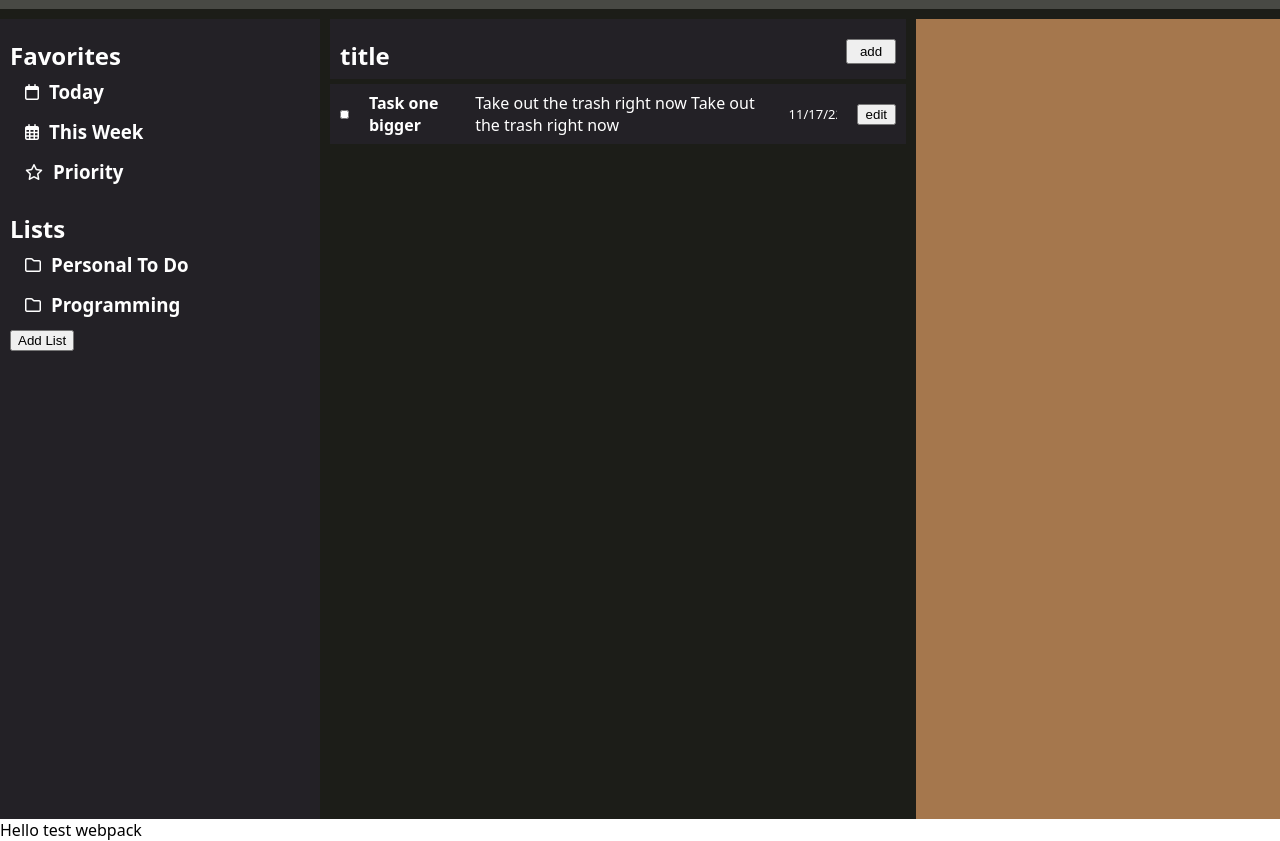
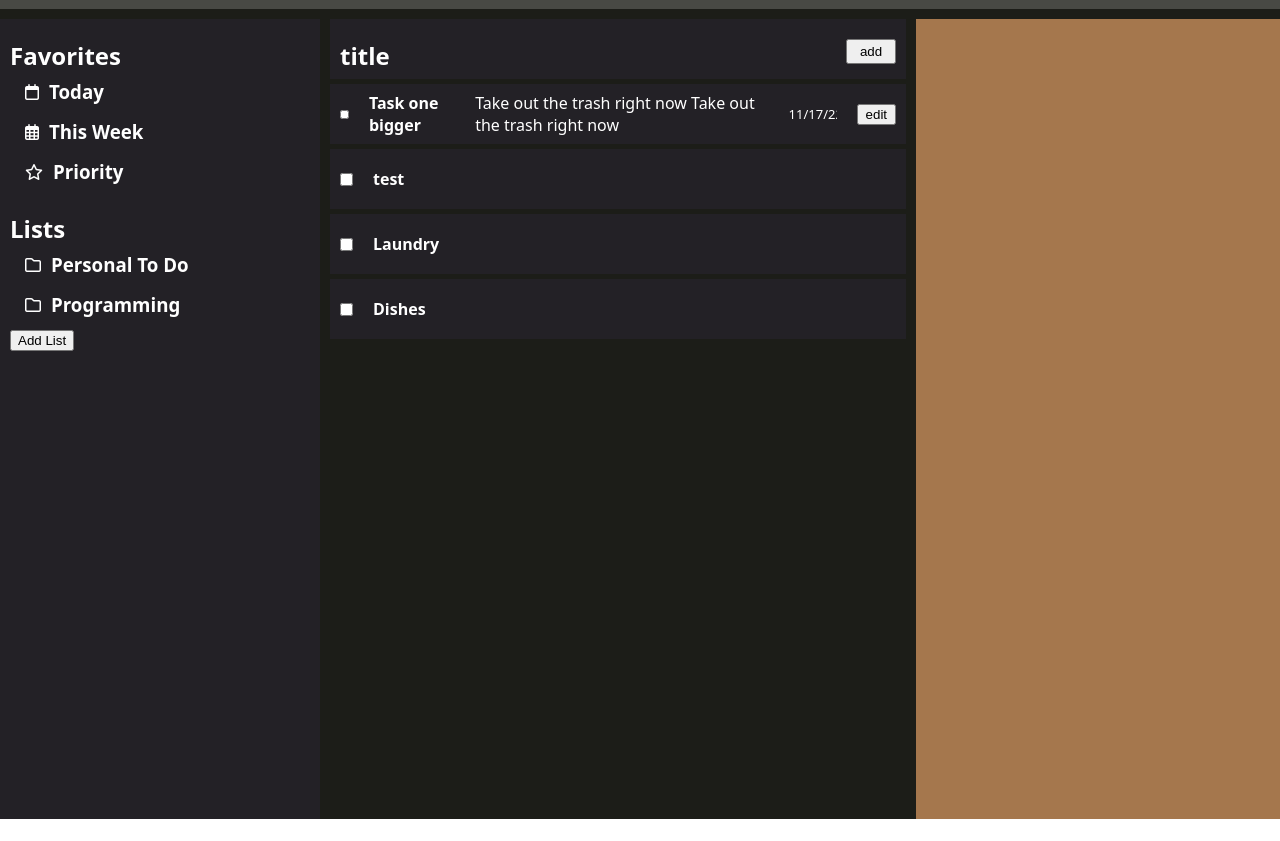
Before and after one commit to linlew/odin-todo, a website built with webpack: page src/index.html in a window 1280 px wide. Shown: the part 91-932 px from the top of the page. After the commit the page ends 910 px from the top, so only its background shows below. Built offline with nearby package versions, Linux system fonts and the light colour scheme.

Commit message:
Added JS logic to create tasks and add to the DOM

```diff
--- a/package.json
+++ b/package.json
@@ -21,6 +21,7 @@
     "webpack-dev-server": "^4.15.1"
   },
   "dependencies": {
-    "lodash": "^4.17.21"
+    "lodash": "^4.17.21",
+    "uuid": "^9.0.1"
   }
 }
--- a/src/index.html
+++ b/src/index.html
@@ -45,12 +45,13 @@
         <div class="add-list"><button>Add List</button></div>
       </div>
       <div class="todo-container">
-        <div class="todo-title"><h2>title</h2>
+        <div class="todo-title">
+          <h2>title</h2>
           <button class="add-todo-btn">add</button>
         </div>
         <div class="todo">
           <input class="task task-check" type="checkbox" />
-          <h4 class="task task-title">Task one bigger</h3>
+          <h4 class="task task-title">Task one bigger</h4>
           <p class="task task-description">
             Take out the trash right now Take out the trash right now
           </p>
--- a/src/index.js
+++ b/src/index.js
@@ -1,14 +1,98 @@
 import _ from 'lodash';
 import './style.css';
+import { v4 as uuidv4 } from 'uuid';
 
- function component() {
-   const element = document.createElement('div');
 
-  // Lodash, now imported by this script
-   element.innerHTML = _.join(['Hello test', 'webpack'], ' ');
-   element.classList.add('hello');
 
-   return element;
+function addTodoDom(id, taskTitle) {
+  const container = document.querySelector('.todo-container');
+
+  const element = document.createElement('div');
+  element.classList.add('todo');
+  element.classList.add(`${id}`);
+
+  const finished = document.createElement('input');
+  finished.type = 'checkbox'
+  finished.classList.add('task');
+  finished.classList.add('task-check');
+
+  const title = document.createElement('h4');
+  title.classList.add('task');
+  title.classList.add('task-title');
+  title.textContent = taskTitle;
+
+  element.appendChild(finished);
+  element.appendChild(title);
+
+  container.appendChild(element);
+
+}
+
+
+
+
+ function todoList(name) {
+  let todoArray = [];
+
+  const listName = name;
+
+  // other variables description, date, priority
+  const addTodo = (taskName) => {
+    const id = uuidv4();
+    const myObj = {"id": id, "name": taskName};
+    todoArray.push(myObj);
+  }
+
+  const getArray = () => {
+    console.log(todoArray);
+  }
+
+  const populateDom = () => {
+    const n = todoArray.length;
+    for (let i = 0; i < n; i++) {
+      const currentObj = todoArray[i];
+      const id = currentObj['id'];
+      const title = currentObj['name']
+      addTodoDom(id, title);
+    }
+  }
+
+  return {listName, addTodo, getArray, populateDom};
  }
 
- document.body.appendChild(component());
+
+ const testTodo = todoList("Test Todo");
+
+ testTodo.addTodo("Laundry");
+ testTodo.addTodo("Dishes");
+ testTodo.getArray();
+
+console.log(testTodo.listName);
+
+addTodoDom(1234, 'test');
+
+testTodo.populateDom();
+
+
+
+
+
+
+
+// What I need to do
+
+
+// Dom related Stuff
+// initialize the buttons while populating the page
+// add a window for adding todolist
+
+
+// JS Logic
+// Edit a todo item
+// Button to clear checked items
+//
+
+
+// Extras
+// dark mode to light mode
+// Calendar on the right
```
Also changed, not shown: dist/b33df1eb3a072c1d54e0.png (deleted), dist/index.html, 2 other files.
